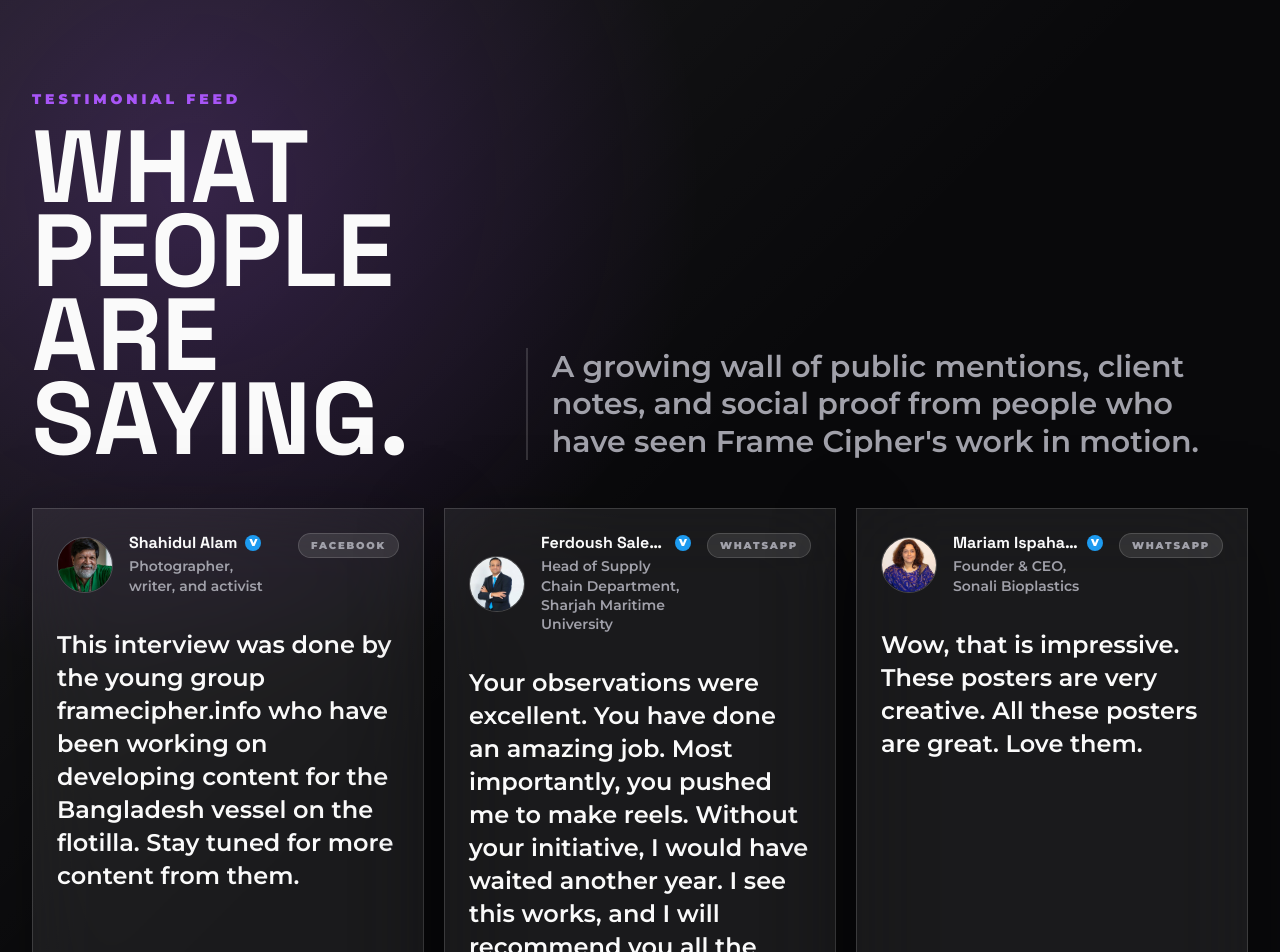
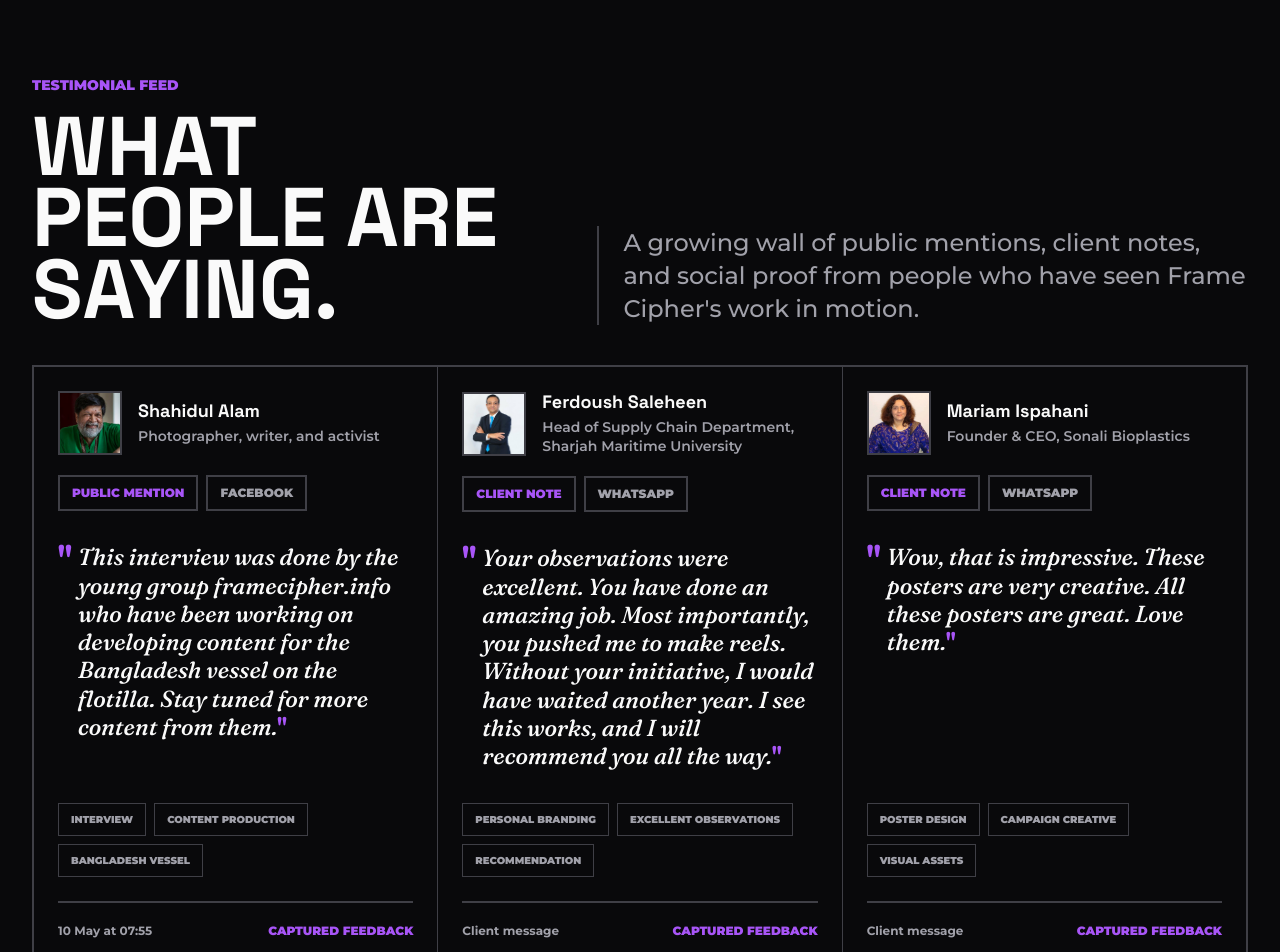
Before and after one commit to Rakindotcom/Frame-Cipher, a Next.js app: page / in a window 1280 px wide. Shown: the part 1400-2352 px from the top of the page. Built offline with nearby package versions, Linux system fonts and the light colour scheme.

Commit message:
Refine testimonials and remove video preview links

```diff
--- a/app/layout.jsx
+++ b/app/layout.jsx
@@ -98,7 +98,7 @@ export default function RootLayout({ children }) {
         <link rel="preconnect" href="https://fonts.googleapis.com" />
         <link rel="preconnect" href="https://fonts.gstatic.com" crossOrigin="" />
         <link
-          href="https://fonts.googleapis.com/css2?family=Montserrat:wght@300;400;500;600;700;800;900&family=Space+Grotesk:wght@400;500;600;700&display=swap"
+          href="https://fonts.googleapis.com/css2?family=Fraunces:ital,opsz,wght@0,9..144,500;0,9..144,700;1,9..144,500;1,9..144,700&family=Montserrat:wght@300;400;500;600;700;800;900&family=Space+Grotesk:wght@400;500;600;700&display=swap"
           rel="stylesheet"
         />
         <script
--- a/src/components/Testimonials.jsx
+++ b/src/components/Testimonials.jsx
@@ -1,4 +1,10 @@
 import { testimonials } from '../data/agency'
+
+function getProofLabel(source) {
+  if (source === 'Facebook') return 'Public mention'
+  if (source === 'WhatsApp') return 'Client note'
+  return 'Client signal'
+}
 
 export default function Testimonials({
   eyebrow = 'Testimonial feed',
@@ -7,63 +13,62 @@ export default function Testimonials({
   className = '',
 }) {
   return (
-    <section className={`relative isolate overflow-hidden border-b-2 border-frame-border bg-frame-bg px-4 py-20 text-frame-fg md:px-8 md:py-28 ${className}`}>
-      <div className="pointer-events-none absolute inset-0 -z-10 bg-[radial-gradient(circle_at_15%_15%,rgba(168,85,247,0.22),transparent_32%),linear-gradient(135deg,rgba(255,255,255,0.08),transparent_45%)]" aria-hidden="true" />
-      <div className="pointer-events-none absolute inset-x-0 top-0 -z-10 h-px bg-white/30" aria-hidden="true" />
-
+    <section className={`border-y-2 border-frame-border bg-frame-bg px-4 py-18 text-frame-fg md:px-8 md:py-24 ${className}`}>
       <div className="mx-auto max-w-[95vw]">
-        <div className="mb-12 grid gap-8 lg:grid-cols-[0.78fr_1.22fr] lg:items-end">
-          <div className="max-w-4xl">
-            <p className="mb-4 text-sm font-black uppercase tracking-[0.28em] text-frame-accent">
+        <div className="mb-10 grid gap-8 lg:grid-cols-[0.82fr_1fr] lg:items-end">
+          <div className="max-w-3xl">
+            <p className="mb-4 text-sm font-black uppercase text-frame-accent">
               {eyebrow}
             </p>
-            <h2 className="font-heading text-[clamp(2.8rem,8vw,8rem)] font-bold uppercase leading-[0.82] text-frame-fg">
+            <h2 className="font-heading text-[clamp(2.6rem,6.5vw,6.2rem)] font-bold uppercase leading-[0.86] text-frame-fg">
               {title}
             </h2>
           </div>
-          <div className="border-l-2 border-white/15 pl-6">
-            <p className="max-w-4xl text-lg font-semibold leading-tight text-frame-muted-fg md:text-3xl">
+          <div className="border-l-2 border-frame-border pl-6">
+            <p className="max-w-3xl text-base font-medium leading-snug text-frame-muted-fg md:text-2xl">
               {description}
             </p>
           </div>
         </div>
 
-        <div className="grid gap-5 md:grid-cols-2 xl:grid-cols-3">
+        <div className="grid gap-px border-2 border-frame-border bg-frame-border md:grid-cols-2 xl:grid-cols-3">
           {testimonials.map((testimonial) => (
             <article
               key={`${testimonial.name}-${testimonial.date}`}
-              className="group min-h-[24rem] border border-white/15 bg-white/[0.07] p-5 shadow-[0_24px_80px_rgba(0,0,0,0.38)] backdrop-blur-2xl transition-all duration-300 hover:-translate-y-1 hover:border-frame-accent/60 hover:bg-white/[0.1] md:p-6"
+              className="group min-h-[25rem] bg-frame-bg p-5 transition-colors duration-300 hover:bg-frame-accent md:p-6"
             >
               <div className="flex h-full flex-col">
-                <header className="grid gap-4 sm:grid-cols-[1fr_auto] sm:items-start">
+                <header className="grid gap-5">
                   <div className="flex min-w-0 items-center gap-4">
                     <img
                       src={testimonial.avatar}
                       alt={testimonial.name}
-                      className="h-14 w-14 shrink-0 rounded-full border border-white/20 object-cover"
+                      className="h-16 w-16 shrink-0 border-2 border-frame-border object-cover transition-colors duration-300 group-hover:border-frame-accent-fg"
                       loading="lazy"
                     />
                     <div className="min-w-0">
-                      <div className="flex items-center gap-2">
-                        <h3 className="truncate text-base font-black leading-tight text-frame-fg">
-                          {testimonial.name}
-                        </h3>
-                        <span className="grid h-4 w-4 shrink-0 place-items-center rounded-full bg-[#1d9bf0] text-[10px] font-black leading-none text-white" aria-label="Verified">
-                          V
-                        </span>
-                      </div>
-                      <p className="mt-1 max-w-sm text-sm font-semibold leading-snug text-frame-muted-fg">
+                      <h3 className="truncate text-lg font-black leading-tight text-frame-fg transition-colors duration-300 group-hover:text-frame-accent-fg">
+                        {testimonial.name}
+                      </h3>
+                      <p className="mt-1 max-w-sm text-sm font-semibold leading-snug text-frame-muted-fg transition-colors duration-300 group-hover:text-frame-accent-fg/80">
                         {testimonial.profession}
                       </p>
                     </div>
                   </div>
-                  <p className="w-fit rounded-full border border-white/15 bg-white/10 px-3 py-1 text-[10px] font-black uppercase tracking-[0.18em] text-frame-muted-fg">
-                    {testimonial.source}
-                  </p>
+                  <div className="flex flex-wrap gap-2">
+                    <p className="border-2 border-frame-border px-3 py-2 text-xs font-black uppercase text-frame-accent transition-colors duration-300 group-hover:border-frame-accent-fg group-hover:text-frame-accent-fg">
+                      {getProofLabel(testimonial.source)}
+                    </p>
+                    <p className="border-2 border-frame-border px-3 py-2 text-xs font-black uppercase text-frame-muted-fg transition-colors duration-300 group-hover:border-frame-accent-fg/60 group-hover:text-frame-accent-fg/80">
+                      {testimonial.source}
+                    </p>
+                  </div>
                 </header>
 
-                <blockquote className="mt-8 text-xl font-semibold leading-snug text-frame-fg md:text-2xl">
+                <blockquote className="relative mt-8 pl-5 font-quote text-[1.15rem] font-medium italic leading-[1.22] text-frame-fg transition-colors duration-300 group-hover:text-frame-accent-fg md:text-[1.45rem]">
+                  <span className="absolute left-0 top-0 text-[1.45em] font-bold not-italic leading-none text-frame-accent transition-colors duration-300 group-hover:text-frame-accent-fg/70">"</span>
                   {testimonial.quote}
+                  <span className="font-bold not-italic text-frame-accent transition-colors duration-300 group-hover:text-frame-accent-fg/70">"</span>
                 </blockquote>
 
                 <footer className="mt-auto pt-8">
@@ -71,21 +76,19 @@ export default function Testimonials({
                     {testimonial.tags.map((tag) => (
                       <span
                         key={tag}
-                        className="border border-white/15 bg-white/[0.06] px-3 py-2 text-[10px] font-black uppercase tracking-[0.18em] text-frame-muted-fg"
+                        className="border border-frame-border px-3 py-2 text-[10px] font-black uppercase text-frame-muted-fg transition-colors duration-300 group-hover:border-frame-accent-fg/50 group-hover:text-frame-accent-fg/80"
                       >
                         {tag}
                       </span>
                     ))}
                   </div>
-                  <div className="mt-6 flex items-center justify-between border-t border-white/15 pt-5">
-                    <p className="text-xs font-bold text-frame-muted-fg">
+                  <div className="mt-6 flex items-center justify-between gap-4 border-t-2 border-frame-border pt-5 transition-colors duration-300 group-hover:border-frame-accent-fg/50">
+                    <p className="text-xs font-bold text-frame-muted-fg transition-colors duration-300 group-hover:text-frame-accent-fg/80">
                       {testimonial.date}
                     </p>
-                    <div className="flex items-center gap-3 text-xs font-black uppercase tracking-[0.18em] text-frame-muted-fg" aria-label="Social engagement style indicators">
-                      <span>Reply</span>
-                      <span>Share</span>
-                      <span className="text-frame-accent">Proof</span>
-                    </div>
+                    <p className="text-right text-xs font-black uppercase text-frame-accent transition-colors duration-300 group-hover:text-frame-accent-fg">
+                      Captured feedback
+                    </p>
                   </div>
                 </footer>
               </div>
--- a/src/data/agency.js
+++ b/src/data/agency.js
@@ -594,7 +594,7 @@ export const portfolioProjects = [
     services: ['Video Production', 'Editing', 'Campaign Assets'],
     description: 'A collection of campaign-ready videos produced for brand storytelling, launches, and platform distribution.',
     scope: 'Scope: filming, editing, post-production, and platform-ready exports',
-    preview: 'https://img.youtube.com/vi/bqdK_EifW8k/sddefault.jpg',
+    preview: '/5.webp',
   },
   {
     name: 'Short-Form Content Engine',
@@ -604,7 +604,7 @@ export const portfolioProjects = [
     services: ['Reels', 'Editing', 'Social Media Content'],
     description: 'Short-form videos structured for consistent publishing, campaign moments, and audience engagement.',
     scope: 'Scope: reels, shorts, editing, visual rhythm, and delivery formats',
-    preview: 'https://img.youtube.com/vi/Sx3DupRPBLc/sddefault.jpg',
+    preview: '/6.webp',
   },
   {
     name: 'Graphic Campaign Asset Library',
--- a/src/index.css
+++ b/src/index.css
@@ -10,6 +10,7 @@
   --color-frame-border: #3F3F46;
   --font-heading: "Space Grotesk", "Inter", sans-serif;
   --font-body: "Montserrat", -apple-system, BlinkMacSystemFont, "Segoe UI", sans-serif;
+  --font-quote: "Fraunces", Georgia, serif;
 }
 
 :root {
@@ -33,6 +34,10 @@ body {
 
 h1, h2, h3, h4, h5, h6 {
   font-family: 'Space Grotesk', 'Inter', sans-serif;
+}
+
+.font-quote {
+  font-family: 'Fraunces', Georgia, serif;
 }
 
 ::selection {
```
